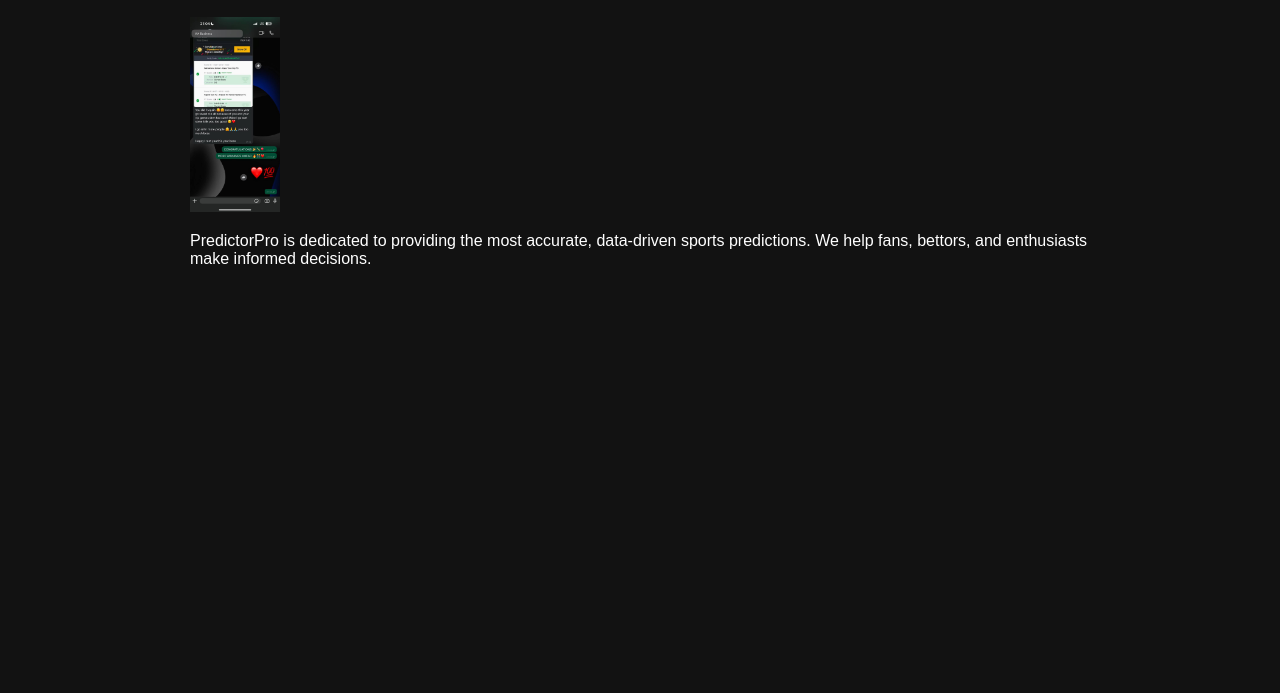
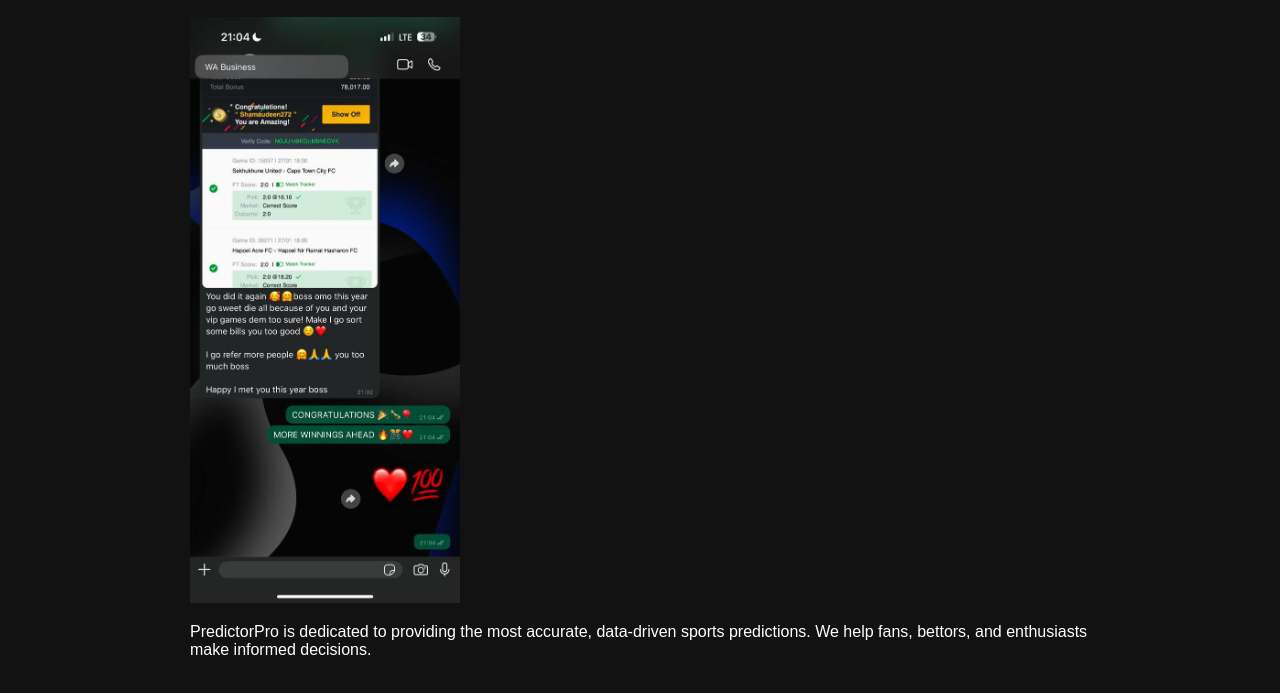
Before and after one commit to predictorpro1/Predictorpro-website, a plain HTML site: page about.html in a window 1280 px wide. Shown: the part 199-892 px from the top of the page. Before the commit the page ends 800 px from the top, so only its background shows below. Drawn offline with Linux system fonts and the light colour scheme.

Commit message:
Update about.html

```diff
--- a/about.html
+++ b/about.html
@@ -18,6 +18,6 @@
 
 <main>
     <h2>About Us</h2>
-    <img src="Images/photo_2025-01-29_02-58-48.jpg" alt="About PredictorPro" style="max-width:10%; height:auto;">
+    <img src="Images/photo_2025-01-29_02-58-48.jpg" alt="About PredictorPro" style="max-width:30%; height:auto;">
     <p>PredictorPro is dedicated to providing the most accurate, data-driven sports predictions. We help fans, bettors, and enthusiasts make informed decisions.</p>
 </main>
```
